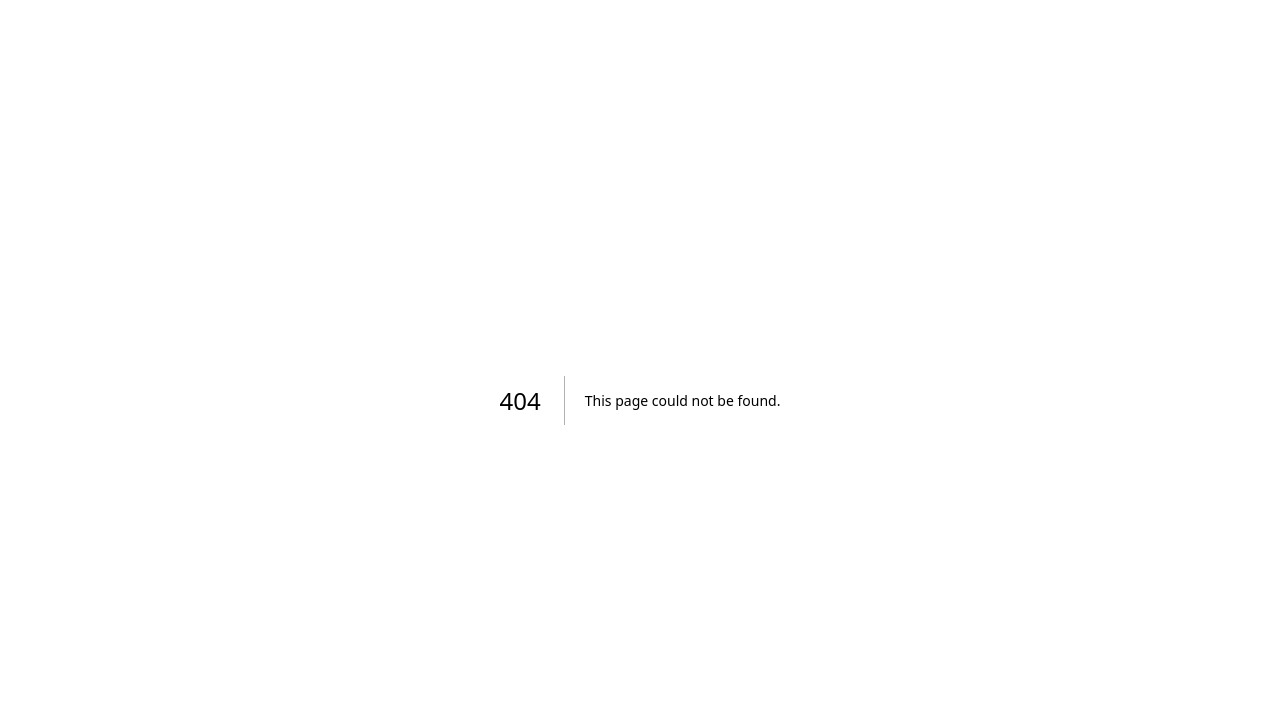
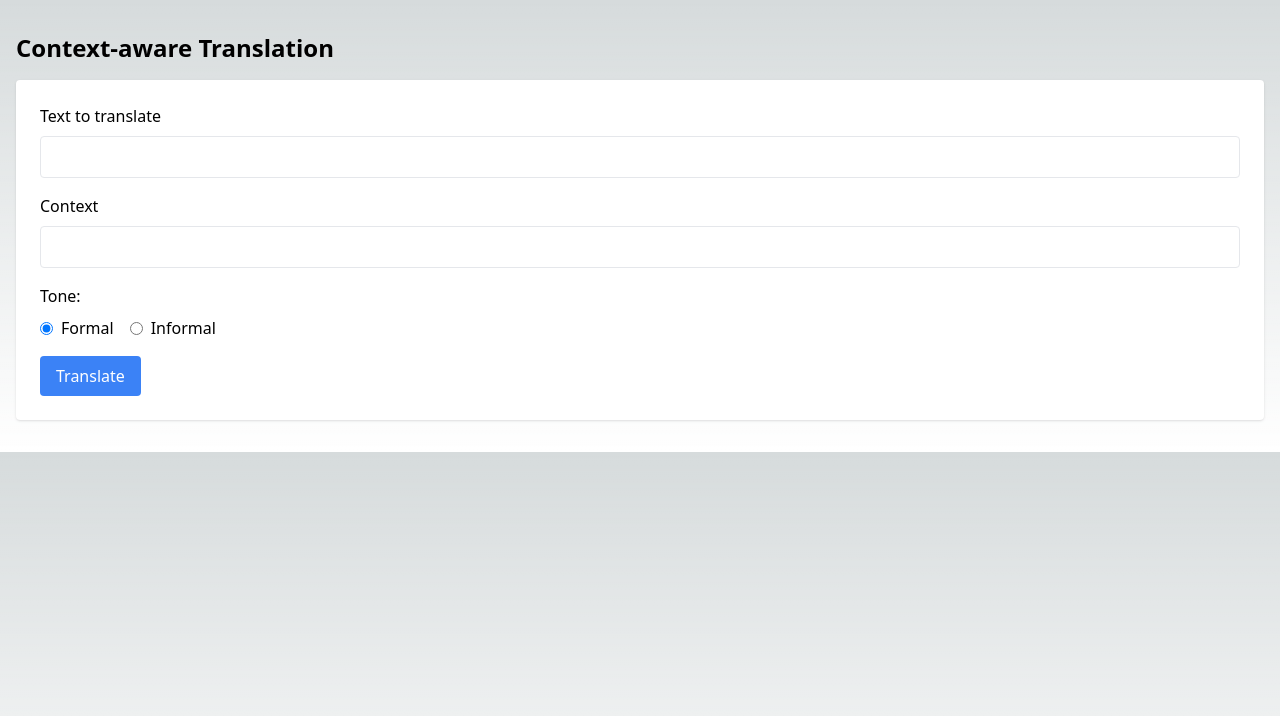
Before and after one commit to avosalmon/contextuary, a Next.js app: page /translate in a window 1280 px wide. Before the commit this address had no page. Shown: the top 716 px of the page. Built offline with nearby package versions, Linux system fonts and the light colour scheme.

Commit message:
wip: translate page

```diff
--- /dev/null
+++ b/pages/translate.tsx
@@ -0,0 +1,70 @@
+import { useState } from "react";
+
+export default function Translate() {
+  const [input, setInput] = useState<string>("");
+  const [context, setContext] = useState<string>("");
+  const [tone, setTone] = useState("formal");
+
+  const onSubmit = () => {
+    // Implement your translation logic here
+  };
+
+  return (
+    <div className="container mx-auto px-4 py-8">
+      <h1 className="text-2xl font-bold mb-4">Context-aware Translation</h1>
+
+      <div className="bg-white p-6 rounded shadow">
+        <label className="block mb-2">Text to translate</label>
+        <input
+          type="text"
+          className="w-full p-2 mb-4 border rounded"
+          value={input}
+          onChange={(e) => setInput(e.target.value)}
+        />
+
+        <label className="block mb-2">Context</label>
+        <input
+          type="text"
+          className="w-full p-2 mb-4 border rounded"
+          value={context}
+          onChange={(e) => setContext(e.target.value)}
+        />
+
+        <label className="block mb-2">Tone:</label>
+        <div className="flex items-center mb-4">
+          <input
+            type="radio"
+            id="formal"
+            name="tone"
+            value="formal"
+            checked={tone === "formal"}
+            onChange={(e) => setTone(e.target.value)}
+            className="mr-2"
+          />
+          <label htmlFor="formal" className="mr-4">
+            Formal
+          </label>
+          <input
+            type="radio"
+            id="informal"
+            name="tone"
+            value="informal"
+            checked={tone === "informal"}
+            onChange={(e) => setTone(e.target.value)}
+            className="mr-2"
+          />
+          <label htmlFor="informal">Informal</label>
+        </div>
+
+        <button
+          className="bg-blue-500 text-white px-4 py-2 rounded"
+          onClick={onSubmit}
+        >
+          Translate
+        </button>
+      </div>
+
+      {/* Render your translations output here */}
+    </div>
+  );
+};
```
